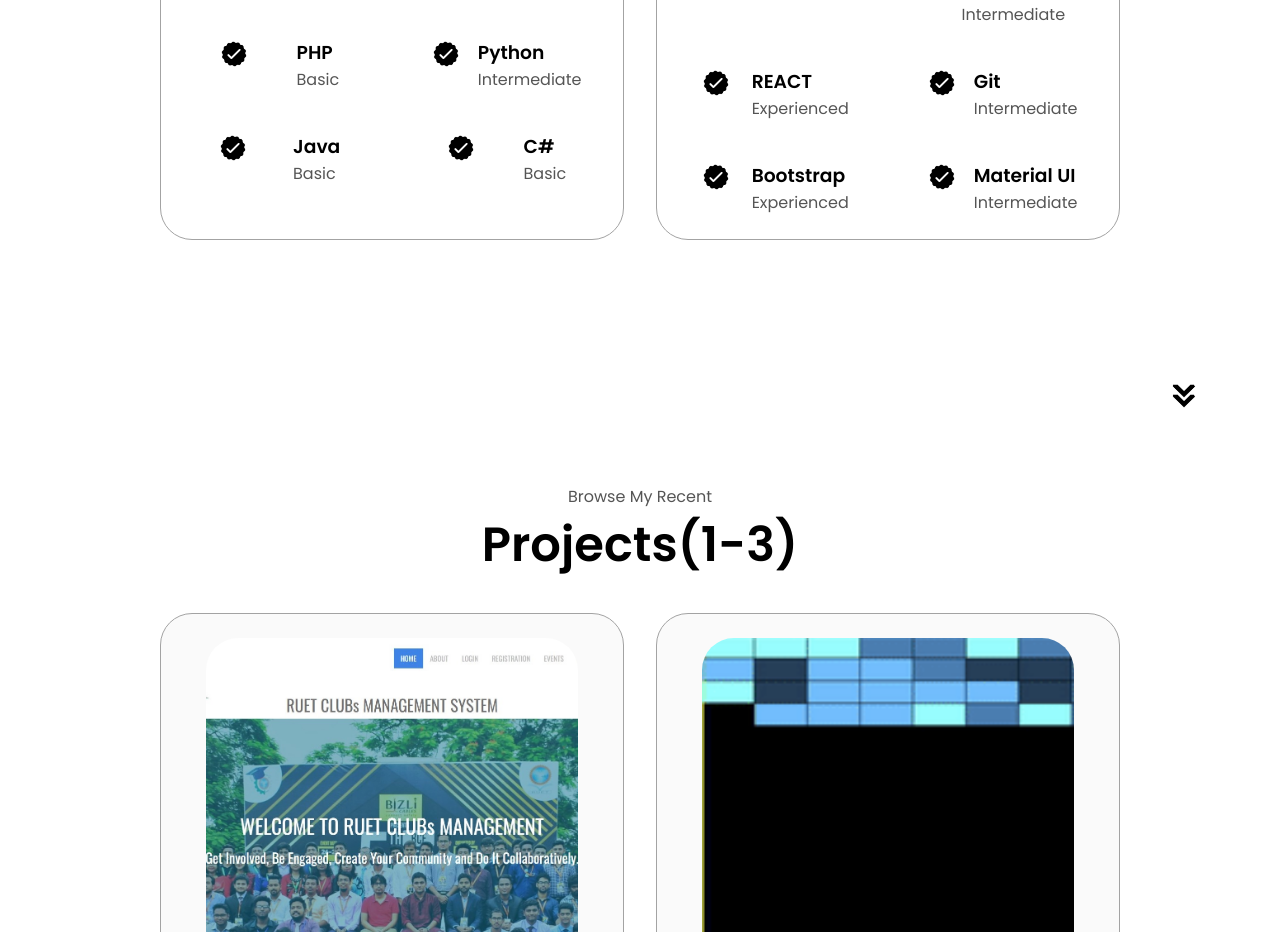
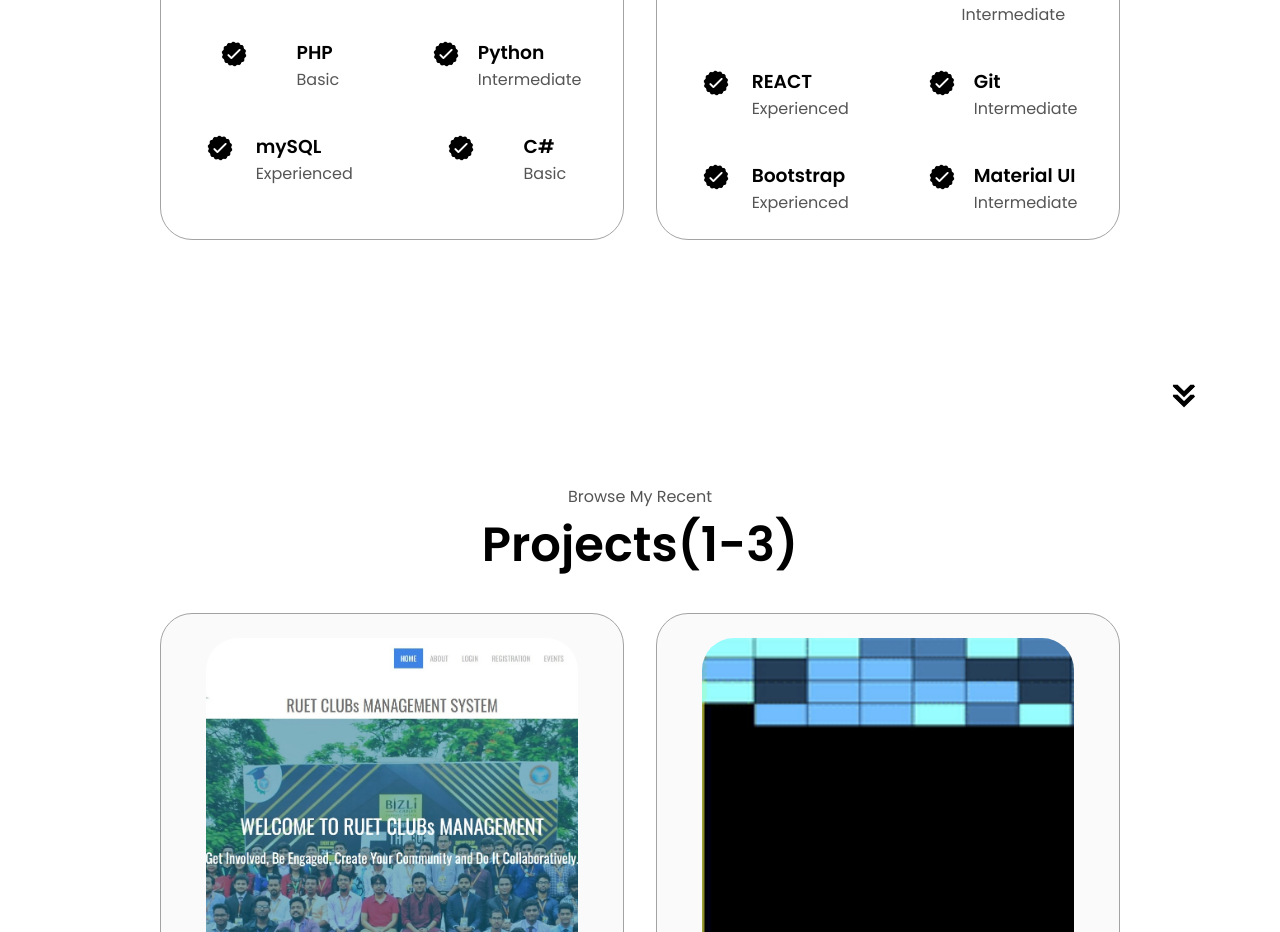
Before and after one commit to Nibaron/portfolio, a React (Create React App) app: page / in a window 1280 px wide. Shown: the part 1980-2912 px from the top of the page. Built offline with nearby package versions, Linux system fonts and the light colour scheme.

Commit message:
Update skill.js
data updated

```diff
--- a/src/skill.js
+++ b/src/skill.js
@@ -69,8 +69,8 @@ const Skill = () => {
                                     className="icon"
                                 />
                                 <div>
-                                    <h3>Java</h3>
-                                    <p>Basic</p>
+                                    <h3>mySQL</h3>
+                                    <p>Experienced</p>
                                 </div>
                             </article>
                             <article>
```
